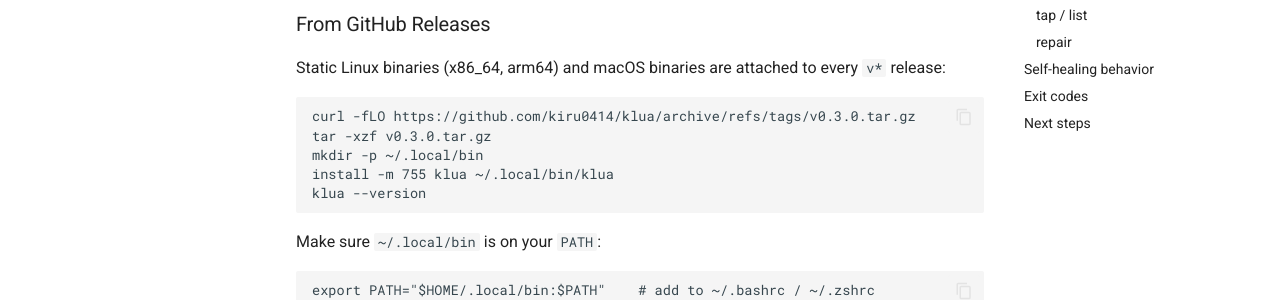
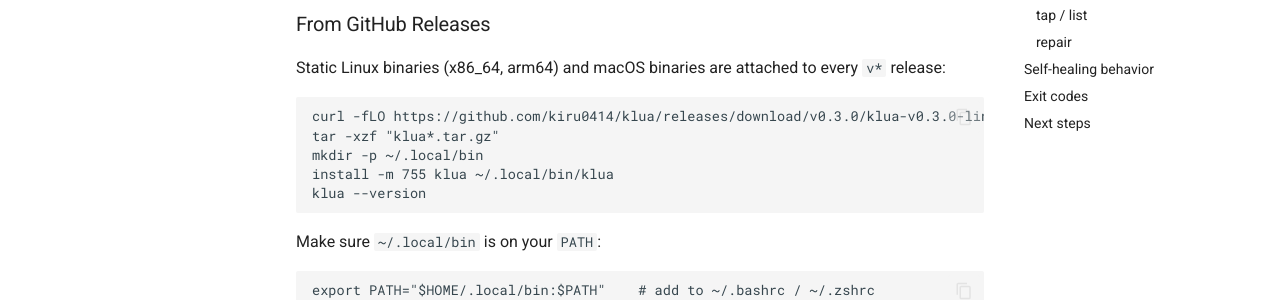
Before and after one commit to kiru0414/klua, an MkDocs documentation site: the page built from docs/getting-started.md, in a window 1280 px wide and 900 px high. Shown: the part 338-638 px from the top of the window. Built offline with MkDocs 1.6.1 and Material for MkDocs 9.7.7, drawn with Linux system fonts in a browser that asks for light colours.

Commit message:
Update getting-started.md

````diff
--- a/docs/getting-started.md
+++ b/docs/getting-started.md
@@ -12,8 +12,8 @@ Static Linux binaries (x86_64, arm64) and macOS binaries are attached to
 every `v*` release:
 
 ```sh
-curl -fLO https://github.com/kiru0414/klua/archive/refs/tags/v0.3.0.tar.gz
-tar -xzf v0.3.0.tar.gz
+curl -fLO https://github.com/kiru0414/klua/releases/download/v0.3.0/klua-v0.3.0-linux-x86_64.tar.gz
+tar -xzf "klua*.tar.gz"
 mkdir -p ~/.local/bin
 install -m 755 klua ~/.local/bin/klua
 klua --version
````
